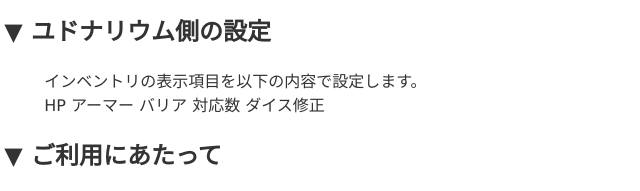
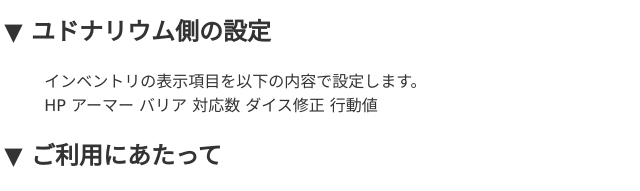
Before and after one commit to tgp-local-258/magicpunk-chara-convert, a plain HTML site: page index.html in a window 1280 px wide. Shown: the part 573-764 px from the top of the page, 67-707 px from the left. Drawn offline with nearby package versions, Linux system fonts and the light colour scheme.

Commit message:
Add files via upload

```diff
--- a/index.html
+++ b/index.html
@@ -42,7 +42,7 @@
             <h2>▼ ユドナリウム側の設定</h2>
             <ul>
                 <li>
-                    インベントリの表示項目を以下の内容で設定します。<br>HP アーマー バリア 対応数 ダイス修正
+                    インベントリの表示項目を以下の内容で設定します。<br>HP アーマー バリア 対応数 ダイス修正 行動値
                 </li>
             </ul>
                         <h2>▼ ご利用にあたって</h2>
@@ -184,6 +184,7 @@
                     data += `<data type="numberResource" currentValue="${barrier_val}" name="${barrier_lab}">${barrier_val}</data>`
                     data += `<data type="numberResource" currentValue="${sup_of_num_val}" name="${sup_of_num_lab}">${sup_of_num_val}</data>`
                     data += `<data type="numberResource" currentValue="${dice_val}" name="${dice_lab}">${dice_val}</data>`
+                    data += `<data type="numberResource" currentValue="0" name="行動値">0</data>`
                     data += `</data>`
                     data += `<data name="パラメータ">`
                     data += `<data name="${strength_lab}">${strength_val}</data>`
```
